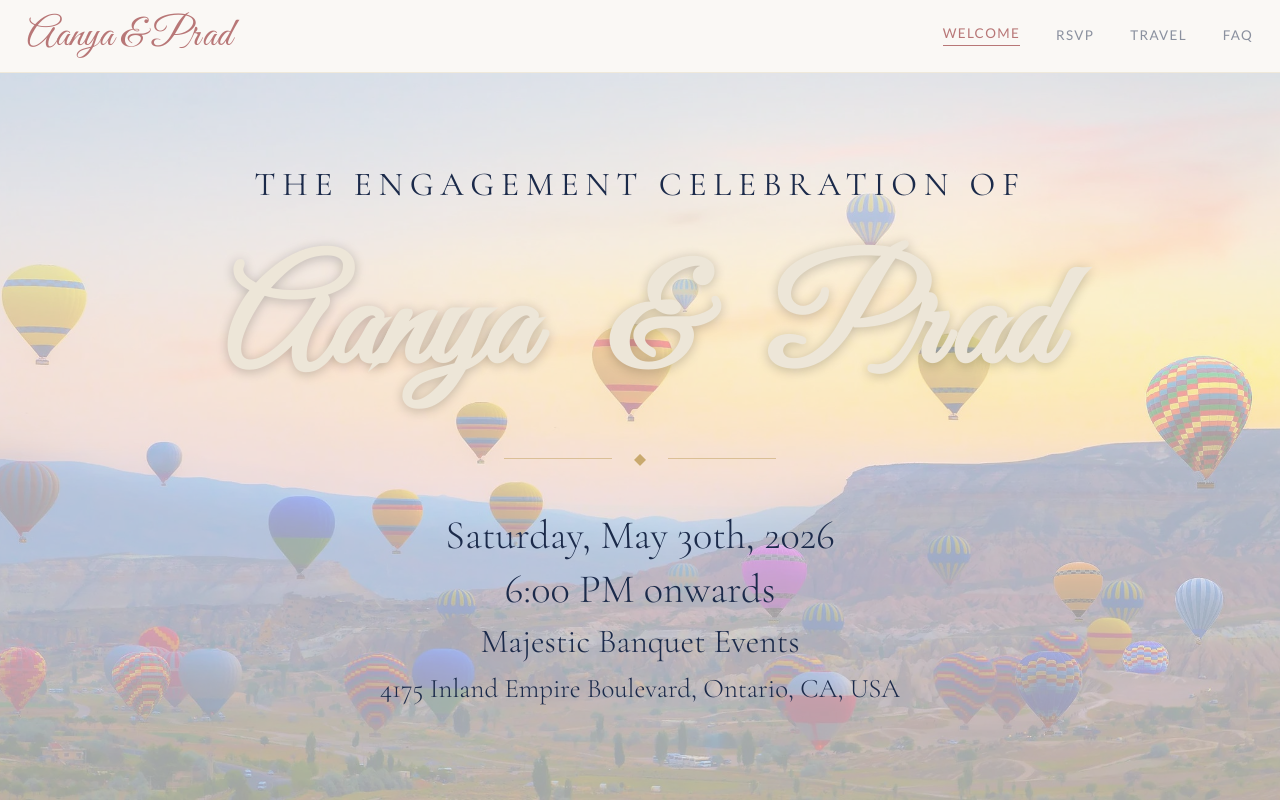
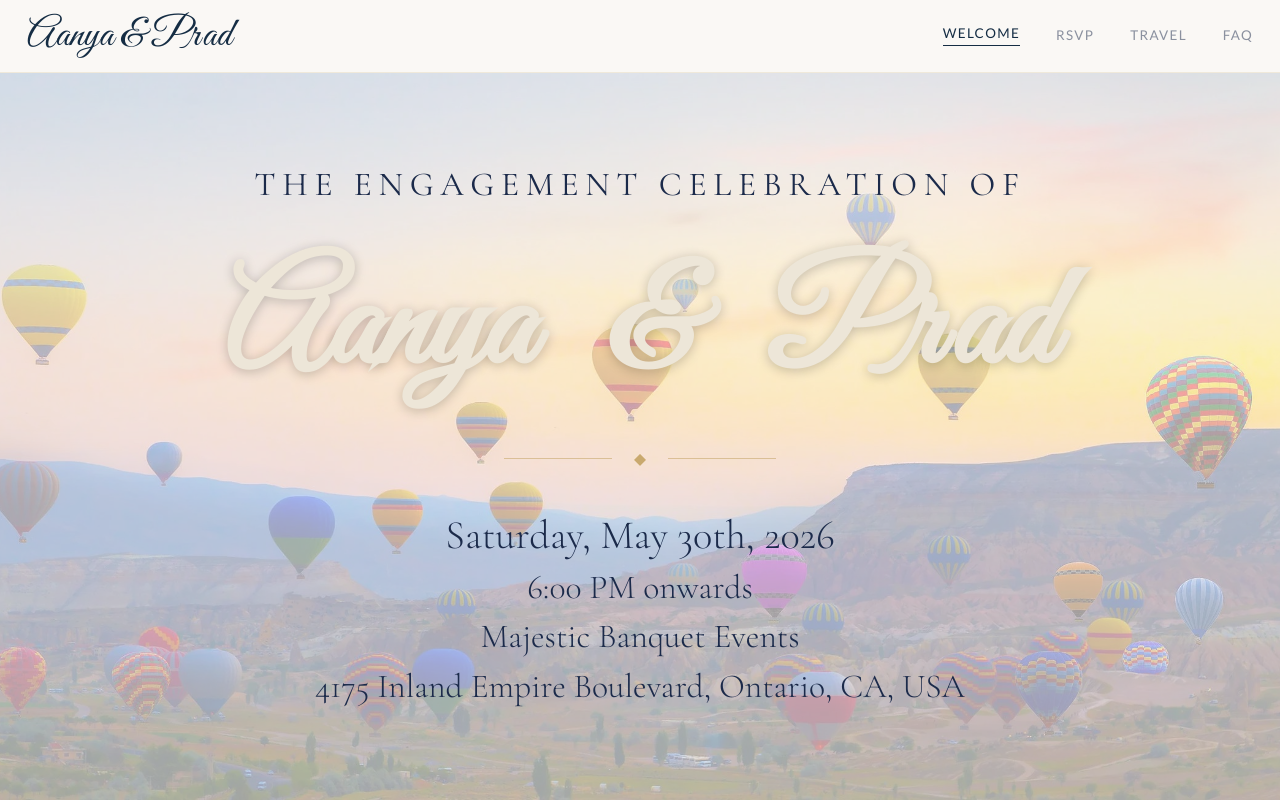
Before and after one commit to pbswimmer3/Engagement_Website, a Next.js app: page / in a window 1280 px wide. Shown: the top 800 px of the page. Built offline with nearby package versions, Linux system fonts and the light colour scheme.

Commit message:
More Design Edits

```diff
--- a/app/faq/page.tsx
+++ b/app/faq/page.tsx
@@ -35,7 +35,7 @@ export default function FAQPage() {
       <div className="max-w-2xl mx-auto">
         {/* Header */}
         <div className="text-center mb-14">
-          <h1 className="font-serif text-5xl text-dark mb-3">
+          <h1 className="font-serif text-5xl text-darkdenim mb-3">
             Frequently Asked Questions
           </h1>
           <div className="flex items-center justify-center gap-4 mb-6">
--- a/app/page.tsx
+++ b/app/page.tsx
@@ -36,9 +36,9 @@ export default function HomePage() {
 
         <div className="space-y-3 md:space-y-2">
           <p className="font-serif text-2xl sm:text-3xl md:text-4xl font-light text-navy">{EVENT.date}</p>
-          <p className="font-serif text-2xl sm:text-3xl md:text-4xl font-light text-navy mt-4 md:mt-6">{EVENT.time}</p>
+          <p className="font-serif text-xl sm:text-2xl md:text-3xl font-light text-navy mt-4 md:mt-6">{EVENT.time}</p>
           <p className="font-serif text-xl sm:text-2xl md:text-3xl font-light text-navy mt-4 md:mt-6">{EVENT.venue}</p>
-          <p className="font-serif text-lg sm:text-xl md:text-2xl font-light text-navy mt-4 md:mt-6">{EVENT.address}</p>
+          <p className="font-serif text-xl sm:text-2xl md:text-3xl font-light text-navy mt-4 md:mt-6">{EVENT.address}</p>
         </div>
       </section>
 
--- a/app/rsvp/page.tsx
+++ b/app/rsvp/page.tsx
@@ -104,7 +104,7 @@ export default function RSVPPage() {
       <div className="w-full max-w-xl">
         {/* Header */}
         <div className="text-center mb-12">
-          <h1 className="font-serif text-5xl text-dark mb-3">RSVP</h1>
+          <h1 className="font-serif text-5xl text-darkdenim mb-3">RSVP</h1>
           <div className="flex items-center justify-center gap-4">
             <span className="block w-16 h-px bg-gold/60" />
             <span className="text-gold text-sm">&#9670;</span>
--- a/app/travel/page.tsx
+++ b/app/travel/page.tsx
@@ -49,7 +49,7 @@ export default function TravelPage() {
 
         {/* Venue card */}
         <div className="bg-white border border-gold/25 rounded-2xl p-8 mb-6 shadow-sm">
-          <h2 className="font-serif text-2xl text-dark mb-1">{VENUE.name}</h2>
+          <h2 className="font-serif text-2xl text-darkdenim mb-1">{VENUE.name}</h2>
           <p className="font-sans text-sm text-dark/55 mb-5">{VENUE.address}</p>
           <a
             href={`https://maps.google.com/?q=${encodeURIComponent(VENUE.address)}`}
--- a/components/Navbar.tsx
+++ b/components/Navbar.tsx
@@ -19,7 +19,7 @@ export default function Navbar() {
     <nav className="fixed top-0 left-0 right-0 z-50 bg-cream backdrop-blur-sm border-b border-gold/20">
       {/* Full-width bar — brand pinned to far left */}
       <div className="px-6 h-16 flex items-center justify-between">
-        <Link href="/" className="font-script text-4xl text-rose leading-none">
+        <Link href="/" className="font-script text-4xl text-darkdenim leading-none">
           Aanya & Prad
         </Link>
 
@@ -31,8 +31,8 @@ export default function Navbar() {
               href={link.href}
               className={`font-sans text-xs uppercase tracking-widest transition-colors ${
                 pathname === link.href
-                  ? 'text-rose border-b border-rose pb-0.5'
-                  : 'text-navy/50 hover:text-rose'
+                  ? 'text-darkdenim border-b border-darkdenim pb-0.5'
+                  : 'text-navy/50 hover:text-darkdenim'
               }`}
             >
               {link.label}
@@ -42,7 +42,7 @@ export default function Navbar() {
 
         {/* Mobile hamburger */}
         <button
-          className="sm:hidden text-navy/60 hover:text-rose transition-colors p-2"
+          className="sm:hidden text-navy/60 hover:text-darkdenim transition-colors p-2"
           onClick={() => setMenuOpen(!menuOpen)}
           aria-label="Toggle menu"
         >
@@ -61,7 +61,7 @@ export default function Navbar() {
               href={link.href}
               onClick={() => setMenuOpen(false)}
               className={`font-sans text-xs uppercase tracking-widest py-1 ${
-                pathname === link.href ? 'text-rose' : 'text-navy/50'
+                pathname === link.href ? 'text-darkdenim' : 'text-navy/50'
               }`}
             >
               {link.label}
--- a/tailwind.config.ts
+++ b/tailwind.config.ts
@@ -20,6 +20,7 @@ const config: Config = {
         navy: '#1B2A4A',
         denim: '#253A5E',
         offwhite: '#EDE6D8',
+        darkdenim: '#152D44', // You can name this whatever you like!
       },
       fontFamily: {
         serif: ['var(--font-cormorant)', 'Georgia', 'serif'],
```
